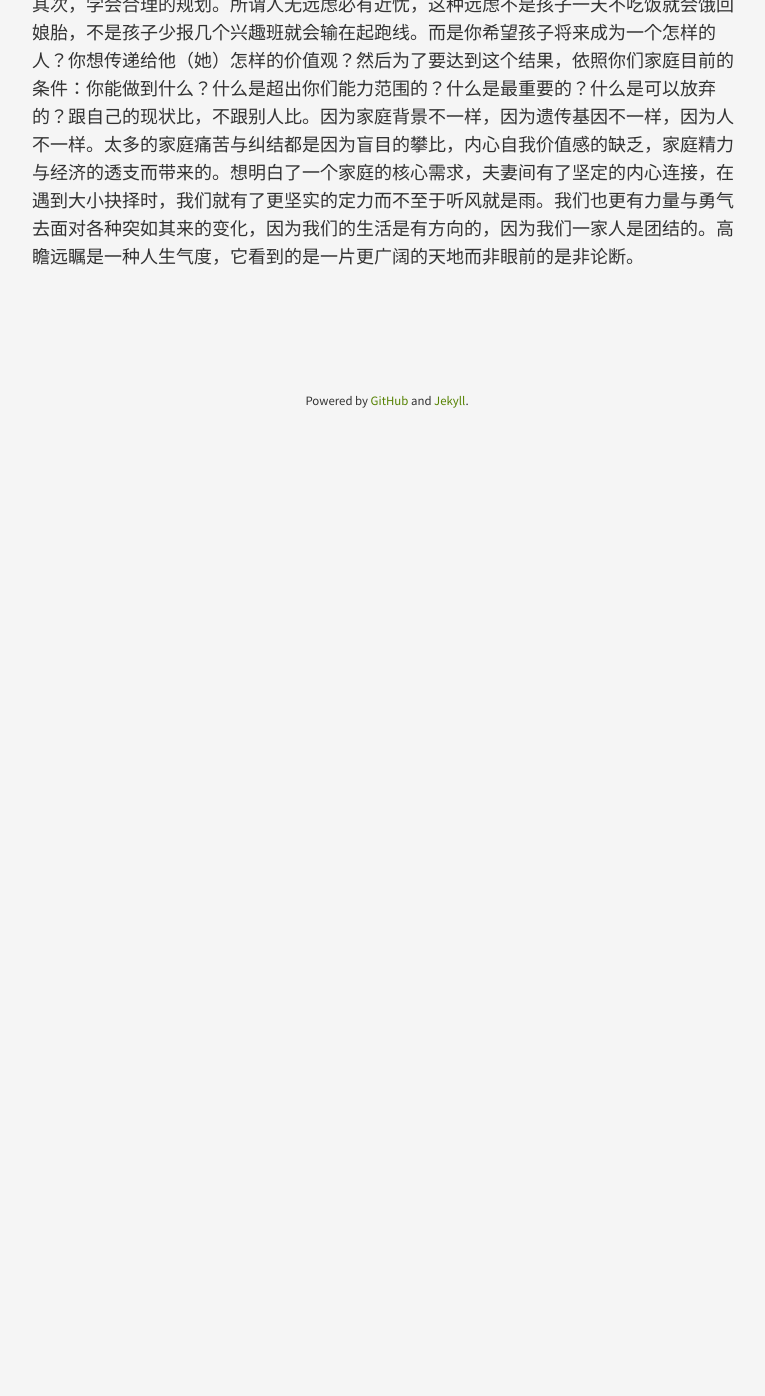
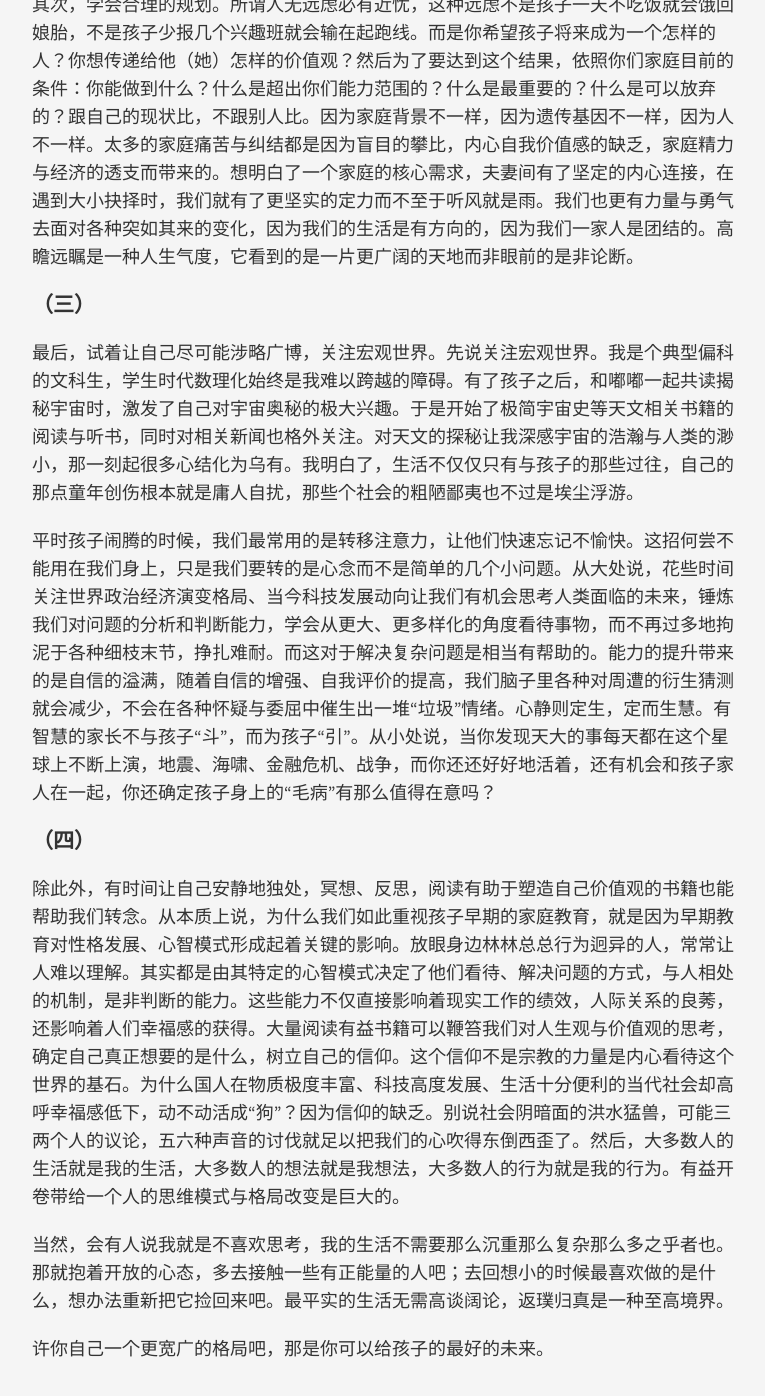
Before and after one commit to linglingji/linglingji.github.io, a Jekyll site: the page built from _posts/2018-08-23-带着孩子_养大你的格局.md, in a window 1280 px wide and 1400 px high, scrolled down 1237 px. Shown: the top 1396 px of the window, without its empty margins (253-1018 px from the left). Built offline with Jekyll 4.4.1, drawn with Linux system fonts in a browser that asks for light colours; before the commit the page ends 1667 px from its top, so only the background shows below that.

Commit message:
new post

```diff
--- a/_posts/2018-08-23-带着孩子_养大你的格局.md
+++ b/_posts/2018-08-23-带着孩子_养大你的格局.md
@@ -17,3 +17,17 @@ tags:
 带孩子的过程其实就是再养一遍自己，填平自己心里的坑坑洼洼，丰盈自己的个人成长，养大自己的气度格局。那很难吗？的确很难，但值得尝试。细数下来，我们可以做的其实很多。首先，把自己当成家里养育军团的领导者，这里的领导者不是那个一锤定音的人，而是在养孩子这件事上具有影响力、最能平衡家庭能量的人。现代中国经济发展的客观条件和传统的家族文化，决定了当前大部分家庭养育孩子无法脱离原生家庭的介入。于是乎，当我们的孩子降生时，自己母性小宇宙的爆发，长辈们长篇育儿经的迫不及待，夫妻关系的重心转移，原生父母对自己的心疼，各类育儿宝典的轰炸。重重压力瞬间如飞来石从四面八方扑面而来。许多的家庭纷争便是来源于各种无法平衡的力量竞争，此时作为领军人，我们需要把握的坚持刚需的原则，比如要命的行为与你自己不能触碰的底线，其余从长远看并无大碍的行为，比如孩子盛饭，老妈非得来搭把手等等，就交给孩子自己去应对。非原则性问题，及时和稀泥、尽量含糊、尽力妥协，所谓难得糊涂那是一种智慧，更是一种宽容与接纳。所有的怒火与硝烟都会在接纳中偃旗息鼓。
 
 其次，学会合理的规划。所谓人无远虑必有近忧，这种远虑不是孩子一天不吃饭就会饿回娘胎，不是孩子少报几个兴趣班就会输在起跑线。而是你希望孩子将来成为一个怎样的人？你想传递给他（她）怎样的价值观？然后为了要达到这个结果，依照你们家庭目前的条件：你能做到什么？什么是超出你们能力范围的？什么是最重要的？什么是可以放弃的？跟自己的现状比，不跟别人比。因为家庭背景不一样，因为遗传基因不一样，因为人不一样。太多的家庭痛苦与纠结都是因为盲目的攀比，内心自我价值感的缺乏，家庭精力与经济的透支而带来的。想明白了一个家庭的核心需求，夫妻间有了坚定的内心连接，在遇到大小抉择时，我们就有了更坚实的定力而不至于听风就是雨。我们也更有力量与勇气去面对各种突如其来的变化，因为我们的生活是有方向的，因为我们一家人是团结的。高瞻远瞩是一种人生气度，它看到的是一片更广阔的天地而非眼前的是非论断。
+
+### （三）
+
+最后，试着让自己尽可能涉略广博，关注宏观世界。先说关注宏观世界。我是个典型偏科的文科生，学生时代数理化始终是我难以跨越的障碍。有了孩子之后，和嘟嘟一起共读揭秘宇宙时，激发了自己对宇宙奥秘的极大兴趣。于是开始了极简宇宙史等天文相关书籍的阅读与听书，同时对相关新闻也格外关注。对天文的探秘让我深感宇宙的浩瀚与人类的渺小，那一刻起很多心结化为乌有。我明白了，生活不仅仅只有与孩子的那些过往，自己的那点童年创伤根本就是庸人自扰，那些个社会的粗陋鄙夷也不过是埃尘浮游。
+
+平时孩子闹腾的时候，我们最常用的是转移注意力，让他们快速忘记不愉快。这招何尝不能用在我们身上，只是我们要转的是心念而不是简单的几个小问题。从大处说，花些时间关注世界政治经济演变格局、当今科技发展动向让我们有机会思考人类面临的未来，锤炼我们对问题的分析和判断能力，学会从更大、更多样化的角度看待事物，而不再过多地拘泥于各种细枝末节，挣扎难耐。而这对于解决复杂问题是相当有帮助的。能力的提升带来的是自信的溢满，随着自信的增强、自我评价的提高，我们脑子里各种对周遭的衍生猜测就会减少，不会在各种怀疑与委屈中催生出一堆“垃圾”情绪。心静则定生，定而生慧。有智慧的家长不与孩子“斗”，而为孩子“引”。从小处说，当你发现天大的事每天都在这个星球上不断上演，地震、海啸、金融危机、战争，而你还还好好地活着，还有机会和孩子家人在一起，你还确定孩子身上的“毛病”有那么值得在意吗？
+
+### （四）
+
+除此外，有时间让自己安静地独处，冥想、反思，阅读有助于塑造自己价值观的书籍也能帮助我们转念。从本质上说，为什么我们如此重视孩子早期的家庭教育，就是因为早期教育对性格发展、心智模式形成起着关键的影响。放眼身边林林总总行为迥异的人，常常让人难以理解。其实都是由其特定的心智模式决定了他们看待、解决问题的方式，与人相处的机制，是非判断的能力。这些能力不仅直接影响着现实工作的绩效，人际关系的良莠，还影响着人们幸福感的获得。大量阅读有益书籍可以鞭笞我们对人生观与价值观的思考，确定自己真正想要的是什么，树立自己的信仰。这个信仰不是宗教的力量是内心看待这个世界的基石。为什么国人在物质极度丰富、科技高度发展、生活十分便利的当代社会却高呼幸福感低下，动不动活成“狗”？因为信仰的缺乏。别说社会阴暗面的洪水猛兽，可能三两个人的议论，五六种声音的讨伐就足以把我们的心吹得东倒西歪了。然后，大多数人的生活就是我的生活，大多数人的想法就是我想法，大多数人的行为就是我的行为。有益开卷带给一个人的思维模式与格局改变是巨大的。
+
+当然，会有人说我就是不喜欢思考，我的生活不需要那么沉重那么复杂那么多之乎者也。那就抱着开放的心态，多去接触一些有正能量的人吧；去回想小的时候最喜欢做的是什么，想办法重新把它捡回来吧。最平实的生活无需高谈阔论，返璞归真是一种至高境界。
+
+许你自己一个更宽广的格局吧，那是你可以给孩子的最好的未来。
```
Also changed, not shown: _posts/2018-08-20-早安问候集.md (+8 -0 lines), _posts/2018-08-30-肚子痛.md (added, +14 -0 lines).
